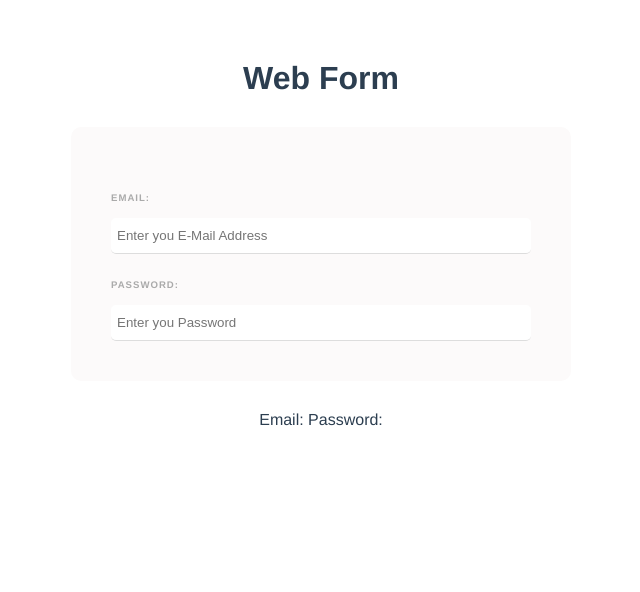
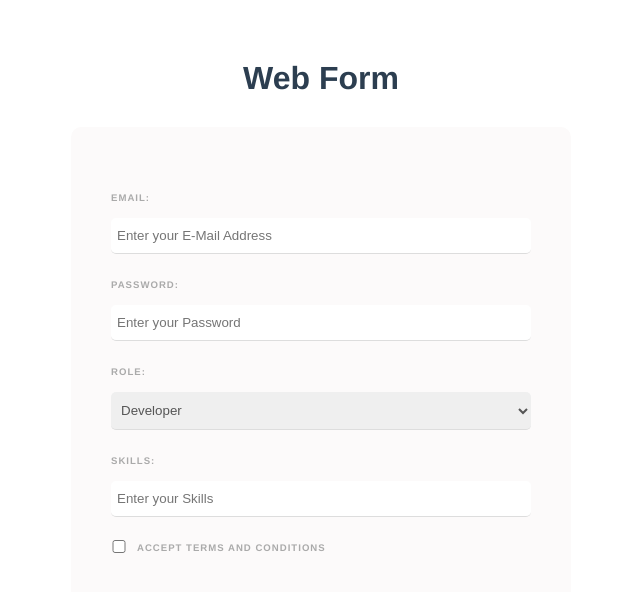
Before and after one commit to talhadar2011/FormBinding, a Vue app: page / in a window 1280 px wide. Shown: the top 592 px of the page, without its empty margins (319-959 px from the left). Built offline with nearby package versions, Linux system fonts and the light colour scheme.

Commit message:
Keybord event implemented

```diff
--- a/src/components/SignpForm.vue
+++ b/src/components/SignpForm.vue
@@ -1,15 +1,34 @@
 <template>
   <form>
     <label>Email:</label>
-    <input type="email" v-model="email" placeholder="Enter you E-Mail Address">
+    <input type="email" v-model="email" placeholder="Enter your E-Mail Address">
 
     <label>Password:</label>
-    <input type="password" v-model="password" placeholder="Enter you Password">
-  </form>
-  <p>
-    Email:{{ email }}
-    Password:{{ password }}
-  </p>
+    <input type="password" v-model="password" placeholder="Enter your Password">
+
+
+
+    <label>Role:</label>
+    <select v-model="role">
+        <option value="developer">Developer</option>
+        <option value="devops">DevOps</option>
+        <option value="Manager">Manager</option>
+        <option value="teamlead">TeamLead</option>
+    </select>
+
+    <label>Skills:</label>
+    <input type="text" v-model="tempSkill" @keyup="addSkill" placeholder="Enter your Skills">
+    <div v-for="skill in Skills" :key="skill" class="pill">
+      <span  @click="deleteSkill(skill)">  {{ skill }}</span>
+    </div>
+
+    <div class="terms">
+        <input type="checkbox" v-model="terms" required>
+        <label>Accept Terms and Conditions</label>
+
+    </div>
+</form>
+
 </template>
 
 <script>
@@ -17,9 +36,29 @@ export default {
     data(){
         return{
             email:'',
-            password:''
+            password:'',
+            role:'developer',
+            terms:false,
+            tempSkill:'',
+            Skills:[]
 
         }
+    },
+    methods:{
+        addSkill(e) {
+            if(e.key==="Enter" && this.tempSkill){
+                if(!this.Skills.includes(this.tempSkill))
+                {
+                    this.Skills.push(this.tempSkill)
+                }
+                this.tempSkill=''
+
+            }
+        },
+        deleteSkill(skill){
+            this.Skills=this.Skills.filter((item)=>item!==skill)
+        }
+
     }
 }
 </script>
@@ -42,7 +81,7 @@ export default {
         letter-spacing: 1px;
         font-weight: bold;
     }
-    input{
+    input,select{
         display: block;
         padding: 10px 6px;
         width: 100%;
@@ -52,4 +91,23 @@ export default {
         border-radius: 5px;
         color:#555;
     }
+    input[type="checkbox"]{
+        display: inline-block;
+        width: 16px;
+        margin: 0 10px 0 0;
+        position: relative;
+        top: 2px;
+    }
+    .pill{
+        margin: 10px;
+        display: inline-block;
+        background:#eee ;
+        border-radius: 20px;
+        padding: 6px 12px;
+        cursor: pointer;
+        letter-spacing: 1px;
+        font-weight: bold;
+        font-size: 12px;
+
+    }
 </style>
```
